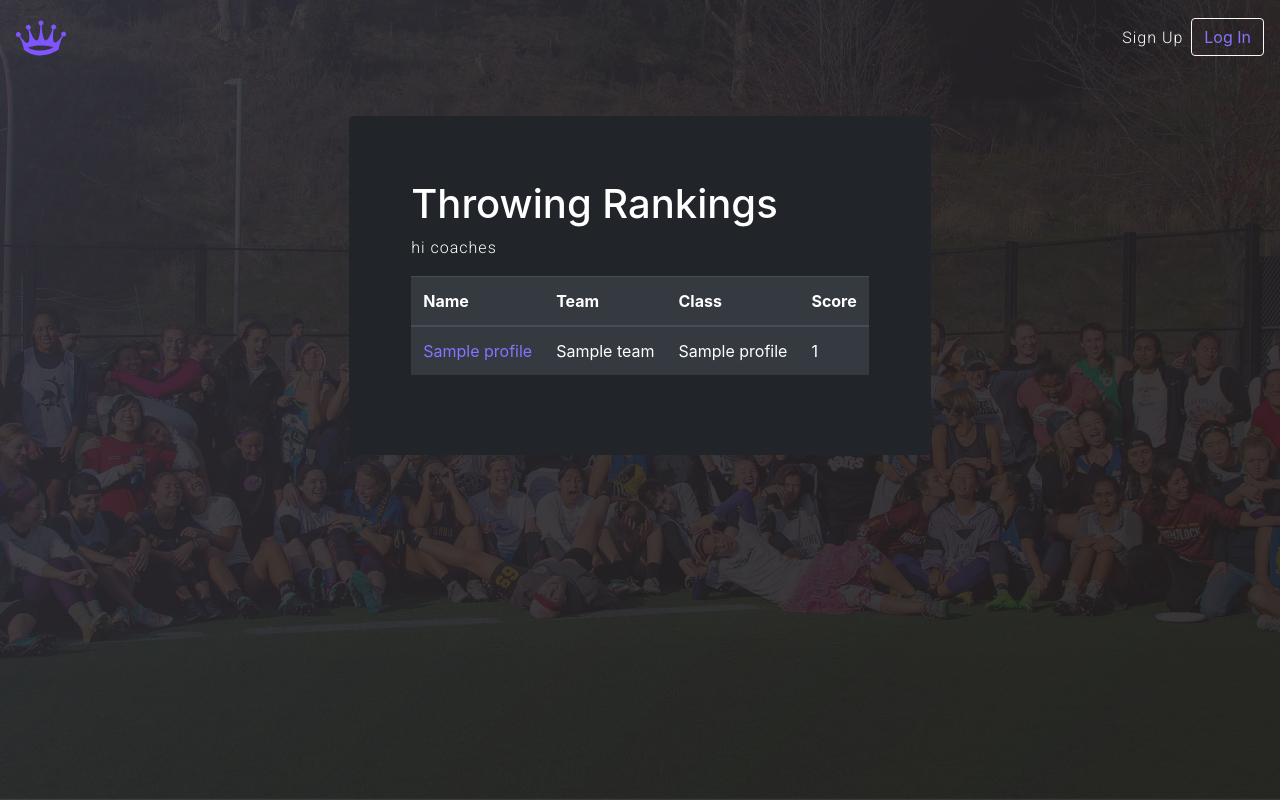
After one commit to phoebeli23/workoutwars20, a Django app: template workoutwars/workoutwarsapp/templates/coach.html in a window 1280 px wide. The commit adds this page. Run offline with Django 3.2, Linux system fonts and the light colour scheme; the template is opened without the code that fills it: most values are stand-ins (such as "Sample title", 1, 10 or a date in 2020); some libraries are stand-ins or nearby versions.

Commit message:
coaches page and indiv urls

```diff
--- a/workoutwars/workoutwarsapp/templates/base.html
+++ b/workoutwars/workoutwarsapp/templates/base.html
@@ -35,6 +35,7 @@
 </head>
 <body>
         {% if user.is_authenticated %}
+        {% if user.profile.class_name == 'coach' %}
 
         <nav class="navbar navbar-expand-lg navbar-dark">
             <a class="navbar-brand" href="/">
@@ -46,13 +47,16 @@
             <div class="collapse navbar-collapse" id="navbarNav">
                 <ul class="navbar-nav ml-auto w-100 justify-content-end bd-navbar-nav">
                     <li class="nav-item">
+                        <a class="nav-link" href="/feed">Coach</a>
+                    </li>
+                    <li class="nav-item">
                         <a class="nav-link" href="/rankings">Rankings</a>
                     </li>
                     <li class="nav-item">
                         <a class="nav-link" href="/feed">News Feed</a>
                     </li>
                     <li class="nav-item">
-                        <a class="nav-link" href="/indiv">Individual</a>
+                        <a class="nav-link" href="{% url 'indiv' username=request.user.get_username %}">Individual</a>
                     </li>
                     <li class="nav-item">
                         <a class="nav-link" href="/scoreboard">Scoreboard</a>
@@ -66,6 +70,41 @@
                 </ul>
             </div>
         </nav>
+        {% else %}
+        <nav class="navbar navbar-expand-lg navbar-dark">
+            <a class="navbar-brand" href="/">
+                <img src="{% static "images/crown-01.svg" %}" width="50" height="50" alt="" style="color: white;"></a>
+                <a class="nav-link navbar-text" href="/indiv">{{ request.user.profile.nick_name }}</a>
+            <button class="navbar-toggler" type="button" data-toggle="collapse" data-target="#navbarNav" aria-controls="navbarNav" aria-expanded="false" aria-label="Toggle navigation">
+                <span class="navbar-toggler-icon"></span>
+                </button>
+            <div class="collapse navbar-collapse" id="navbarNav">
+                <ul class="navbar-nav ml-auto w-100 justify-content-end bd-navbar-nav">
+                    <li class="nav-item">
+                        <a class="nav-link" href="/coach">Coach</a>
+                    </li>
+                    <li class="nav-item">
+                        <a class="nav-link" href="/rankings">Rankings</a>
+                    </li>
+                    <li class="nav-item">
+                        <a class="nav-link" href="/feed">News Feed</a>
+                    </li>
+                    <li class="nav-item">
+                        <a class="nav-link" href="{% url 'indiv' username=request.user.get_username %}">Individual</a>
+                    </li>
+                    <li class="nav-item">
+                        <a class="nav-link" href="/scoreboard">Scoreboard</a>
+                    </li>
+                    <li class="nav-item">
+                        <a class="nav-link" href="/add">Add Workout</a>
+                    </li>
+                    <li class="nav-item">
+                        <a href="/logout" class="btn btn-outline-light" role="button">Log Out</a>
+                    </li>
+                </ul>
+            </div>
+        </nav>
+        {% endif %}
 
 {% else %}
 
--- /dev/null
+++ b/workoutwars/workoutwarsapp/templates/coach.html
@@ -0,0 +1,61 @@
+{% extends "base.html" %} {% block title %}Index{% endblock %} {% block content %}
+<div id="feed" class="row justify-content-md-center">
+    <div class="jumbotron">
+        <div class="container">
+            <div class="col">
+                {% if rankings %}
+                    <h1>Throwing Rankings</h1>
+                    <p>hi coaches</p>
+                    <div class="table-responsive">
+                    <table
+                      id="workout-table"
+                      class="table table-dark">
+                      <thead>
+                        <tr>
+                          <th scope="col">Name</th>
+                          <th scope="col">Team</th>
+                          <th scope="col">Class</th>
+                          <th scope="col">Score</th>
+                        </tr>
+                      </thead>
+                      <tbody>
+                        {% for profile, total_score in rankings %}
+                          <tr>
+                            <td><a href="{% url 'indiv' username=profile.user.get_username %}">{{ profile.nick_name }}</a></td>
+                            <td>{{ profile.team }}</td>
+                            <td>{{ profile.class_name }}</td>
+                            <td>{{ total_score }}</td>
+                          </tr>
+                        {% endfor %}
+                      </tbody>
+
+
+                    </table>
+                </div>
+                    {% if rankings.has_other_pages %}
+              <ul class="pagination pagination-dark justify-content-md-center">
+                {% if rankings.has_previous %}
+                  <li class="page-item"><a class="page-link" href="?page={{ rankings.previous_page_number }}">Previous</a></li>
+                {% else %}
+                  <li class="disabled page-item"><span class="page-link">Previous</span></li>
+                {% endif %}
+                {% for i in rankings.paginator.page_range %}
+                  {% if rankings.number == i %}
+                    <li class="active page-item"><span class="page-link">{{ i }} <span class="sr-only">(current)</span></span></li>
+                  {% else %}
+                    <li class="page-item"><a class="page-link" href="?page={{ i }}">{{ i }}</a></li>
+                  {% endif %}
+                {% endfor %}
+                {% if rankings.has_next %}
+                  <li class="page-item"><a class="page-link"  href="?page={{ rankings.next_page_number }}">Next</a></li>
+                {% else %}
+                  <li class="disabled page-item"><span class="page-link">Next</span></li>
+                {% endif %}
+              </ul>
+            {% endif %}
+                {% endif %}
+            </div>
+        </div>
+    </div>
+</div>
+{% endblock %}
--- a/workoutwars/workoutwarsapp/templates/indiv.html
+++ b/workoutwars/workoutwarsapp/templates/indiv.html
@@ -5,8 +5,8 @@
     <div id="scoreboard" class="row justify-content-md-center">
         <div class="jumbotron">
             <div class="container">
-                <h1>{{ request.user.profile.nick_name }}</h1>
-                <h3>{{ request.user.profile.team }}, {{ request.user.profile.class_name }}</h3>
+                <h1>{{ user.profile.nick_name }}</h1>
+                <h3>{{ user.profile.team }}, {{ user.profile.class_name }}</h3>
                 <p> These are your own workout statistics and logs.
                   Want to see how your team is doing? Check out the
                   <a href="{% url 'scoreboard' %}">scoreboard</a>!
--- a/workoutwars/workoutwarsapp/templates/scoreboard.html
+++ b/workoutwars/workoutwarsapp/templates/scoreboard.html
@@ -131,7 +131,7 @@
               <p>Go work out, and then <a href="{% url 'add' %}">submit your workout</a>!</p>
 
               <h4>See your progress</h4>
-              <p>Check out your <a href="{% url 'indiv' %}">individual page</a> to see what you've accomplished.</p>
+              <p>Check out your <a href="{% url 'indiv' username=request.user.get_username %}">individual page</a> to see what you've accomplished.</p>
 
               <h4>See recent workouts</h4>
               <p>Look at <a href="{% url 'feed' %}">all the hard work</a> your teammates have put in!</p>
--- a/workoutwars/workoutwarsapp/urls.py
+++ b/workoutwars/workoutwarsapp/urls.py
@@ -18,10 +18,12 @@ urlpatterns = [
     # workout pages
     url(r'^add/$', views.addworkout, name='add',),
     url(r'^scoreboard/$', views.scoreboard, name='scoreboard',),
-    url(r'indiv/$', views.indiv, name='indiv'),
-    url(r'feed/$', views.feed, name='feed'),
-    url(r'rankings/$', views.rankings, name='rankings'),
+    # url(r'indiv/$', views.indiv, name='indiv'),
+    url(r'^indiv/(?P<username>[\w\-]+)/', views.indiv, name='indiv',),
+    url(r'^feed/$', views.feed, name='feed',),
+    url(r'^rankings/$', views.rankings, name='rankings',),
+    url(r'^coach/$', views.coach, name='coach',),
 
     #favicon
-    url(r'^favicon\.ico$', favicon_view)
+    url(r'^favicon\.ico$', favicon_view,)
 ]
```
Also changed, not shown: workoutwars/workoutwarsapp/views.py (+47 -5 lines).
